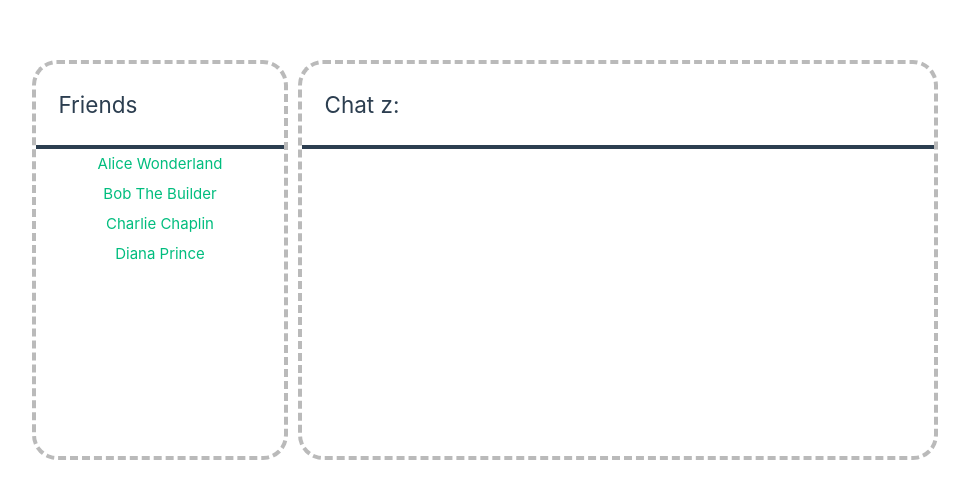
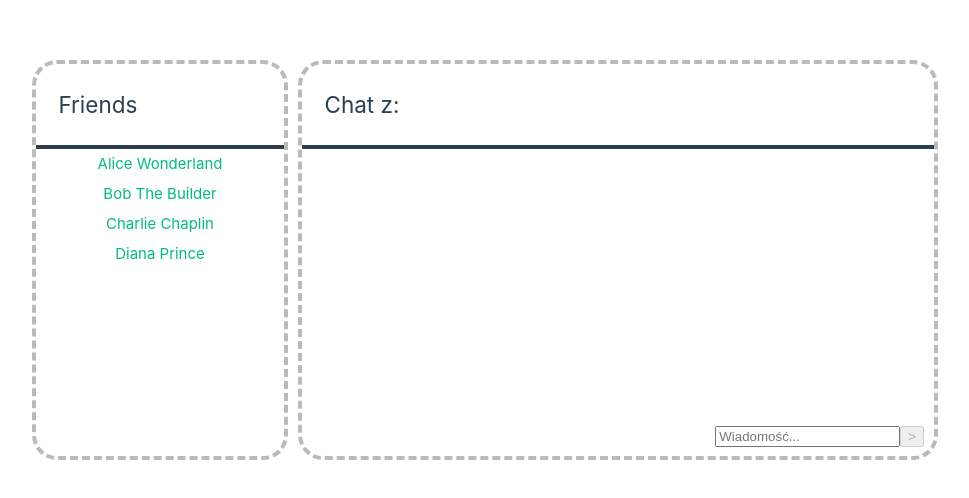
Before and after one commit to KacperPach/vue-chat, a Vue app: page / in a window 1280 px wide. Shown: the part 140-638 px from the top of the page, without its empty margins (155-1124 px from the left). Built offline with nearby package versions, Linux system fonts and the light colour scheme; data requests are answered from the project's data file.

Commit message:
added sending messages

```diff
--- a/mock-db/db.json
+++ b/mock-db/db.json
@@ -21,40 +21,97 @@
     {
       "userId": "a1b2c3d4-e5f6-7890-1234-567890abcdef",
       "messages": [
-        { "text": "Hello?" },
-        { "text": "Is anyone there?" },
-        { "text": "The tea party is starting soon!" },
-        { "text": "Where did the White Rabbit go?" },
-        { "text": "Curiouser and curiouser..." }
+        {
+          "text": "Hello?",
+          "uuid": "a1b2c3d4-e5f6-7890-1234-567890abcdef"
+        },
+        {
+          "text": "Is anyone there?",
+          "uuid": "a1b2c3d4-e5f6-7890-1234-567890abcdef"
+        },
+        {
+          "text": "The tea party is starting soon!",
+          "uuid": "a1b2c3d4-e5f6-7890-1234-567890abcdef"
+        },
+        {
+          "text": "Where did the White Rabbit go?",
+          "uuid": "a1b2c3d4-e5f6-7890-1234-567890abcdef"
+        },
+        {
+          "text": "Curiouser and curiouser...",
+          "uuid": "a1b2c3d4-e5f6-7890-1234-567890abcdef"
+        }
       ]
     },
     {
       "userId": "f9e8d7c6-b5a4-3210-fedc-ba9876543210",
       "messages": [
-        { "text": "We need more cement!" },
-        { "text": "Can we fix it?" },
-        { "text": "Yes, we can!" },
-        { "text": "Lofty, lift that beam!" },
-        { "text": "Roley, dozer, Dizzy, Muck!" }
+        {
+          "text": "We need more cement!",
+          "uuid": "f9e8d7c6-b5a4-3210-fedc-ba9876543210"
+        },
+        {
+          "text": "Can we fix it?",
+          "uuid": "f9e8d7c6-b5a4-3210-fedc-ba9876543210"
+        },
+        {
+          "text": "Yes, we can!",
+          "uuid": "f9e8d7c6-b5a4-3210-fedc-ba9876543210"
+        },
+        {
+          "text": "Lofty, lift that beam!",
+          "uuid": "f9e8d7c6-b5a4-3210-fedc-ba9876543210"
+        },
+        {
+          "text": "Roley, dozer, Dizzy, Muck!",
+          "uuid": "f9e8d7c6-b5a4-3210-fedc-ba9876543210"
+        }
       ]
     },
     {
       "userId": "01234567-89ab-cdef-0123-456789abcdef01",
       "messages": [
-        { "text": "(Tips his hat with a smile)" },
-        { "text": "(Performs a little jig)" },
-        { "text": "(Mimes eating an imaginary cake)" },
-        { "text": "(Points towards an unseen spectacle)" }
+        {
+          "text": "(Tips his hat with a smile)",
+          "uuid": "01234567-89ab-cdef-0123-456789abcdef01"
+        },
+        {
+          "text": "(Performs a little jig)",
+          "uuid": "01234567-89ab-cdef-0123-456789abcdef01"
+        },
+        {
+          "text": "(Mimes eating an imaginary cake)",
+          "uuid": "01234567-89ab-cdef-0123-456789abcdef01"
+        },
+        {
+          "text": "(Points towards an unseen spectacle)",
+          "uuid": "01234567-89ab-cdef-0123-456789abcdef01"
+        }
       ]
     },
     {
       "userId": "bcdefa01-2345-6789-abcd-ef0123456789",
       "messages": [
-        { "text": "For the honor of Themyscira!" },
-        { "text": "The truth must be revealed." },
-        { "text": "Fear not, for I am here." },
-        { "text": "By Hera's name!" },
-        { "text": "My bracelets can deflect any blow." }
+        {
+          "text": "For the honor of Themyscira!",
+          "uuid": "bcdefa01-2345-6789-abcd-ef0123456789"
+        },
+        {
+          "text": "The truth must be revealed.",
+          "uuid": "bcdefa01-2345-6789-abcd-ef0123456789"
+        },
+        {
+          "text": "Fear not, for I am here.",
+          "uuid": "bcdefa01-2345-6789-abcd-ef0123456789"
+        },
+        {
+          "text": "By Hera's name!",
+          "uuid": "bcdefa01-2345-6789-abcd-ef0123456789"
+        },
+        {
+          "text": "My bracelets can deflect any blow.",
+          "uuid": "bcdefa01-2345-6789-abcd-ef0123456789"
+        }
       ]
     }
   ]
--- a/src/components/chat/chatVariables.js
+++ b/src/components/chat/chatVariables.js
@@ -6,6 +6,25 @@ export const selectedChat = reactive({
   userName: '',
   userMessages: [],
 
+  appendMessage(userMessage) {
+    const message = {
+      from: 'noUser',
+      to: this.userUuid,
+      message: userMessage,
+    }
+    // ten endpoint nie jest poprawinie obsługiwany przez mockapi
+    fetch(chatsUrl, {
+      method: 'POST',
+      headers: {
+        'Content-Type': 'application/json',
+      },
+      body: JSON.stringify(message),
+    })
+      .then((res) => res.json())
+      .then((data) => console.log(data))
+      .catch((err) => console.log(err))
+    this.userMessages.push({ text: userMessage, uuid: 'noUser' })
+  },
   fetchMessages() {
     fetch(chatsUrl + '/' + this.userUuid)
       .then((res) => res.json())
--- a/src/components/chat/chatView.vue
+++ b/src/components/chat/chatView.vue
@@ -1,6 +1,15 @@
 <script setup>
 import Chatbubble from './chatbubble.vue'
 import { selectedChat } from './chatVariables'
+const chatsUrl = import.meta.env.VITE_API_URL_CHATS
+import { ref } from 'vue'
+
+const userText = ref()
+
+const handleMessageSubmit = () => {
+  selectedChat.appendMessage(userText.value)
+  console.log(userText.value)
+}
 </script>
 
 <template>
@@ -8,15 +17,24 @@ import { selectedChat } from './chatVariables'
     <h2>Chat z: {{ selectedChat.userName }}</h2>
     <hr />
     <div class="chatContainer">
-      <Chatbubble v-for="message in selectedChat.userMessages">
-        <a>{{ message.text }}</a>
+      <Chatbubble
+        v-for="message in selectedChat.userMessages"
+        :isUserMessage="message.uuid !== selectedChat.userUuid"
+      >
+        {{ message.text }}
       </Chatbubble>
     </div>
+    <form @submit.prevent="handleMessageSubmit">
+      <input type="text" name="" id="" v-model="userText" placeholder="Wiadomość..." />
+      <input type="submit" value=">" :disabled="selectedChat.userUuid === ''" />
+    </form>
   </div>
 </template>
 
 <style scoped>
 .chatContainer {
+  width: 100%;
+  height: 100%;
   padding: 0.5em;
   display: flex;
   flex-direction: column;
@@ -36,4 +54,12 @@ h2 {
 hr {
   border: 2px solid;
 }
+form {
+  display: flex;
+  padding: 10px;
+
+  justify-content: flex-end;
+  align-items: center;
+  height: 10%;
+}
 </style>
--- a/src/components/chat/chatbubble.vue
+++ b/src/components/chat/chatbubble.vue
@@ -1,8 +1,13 @@
+<script setup>
+const props = defineProps(['isUserMessage'])
+</script>
+
 <template>
-  <div>
+  <div :style="props.isUserMessage ? { 'align-self': 'flex-end' } : { 'align-self': 'flex-start' }">
     <slot></slot>
   </div>
 </template>
+
 <style scoped>
 div {
   align-self: baseline;
```
